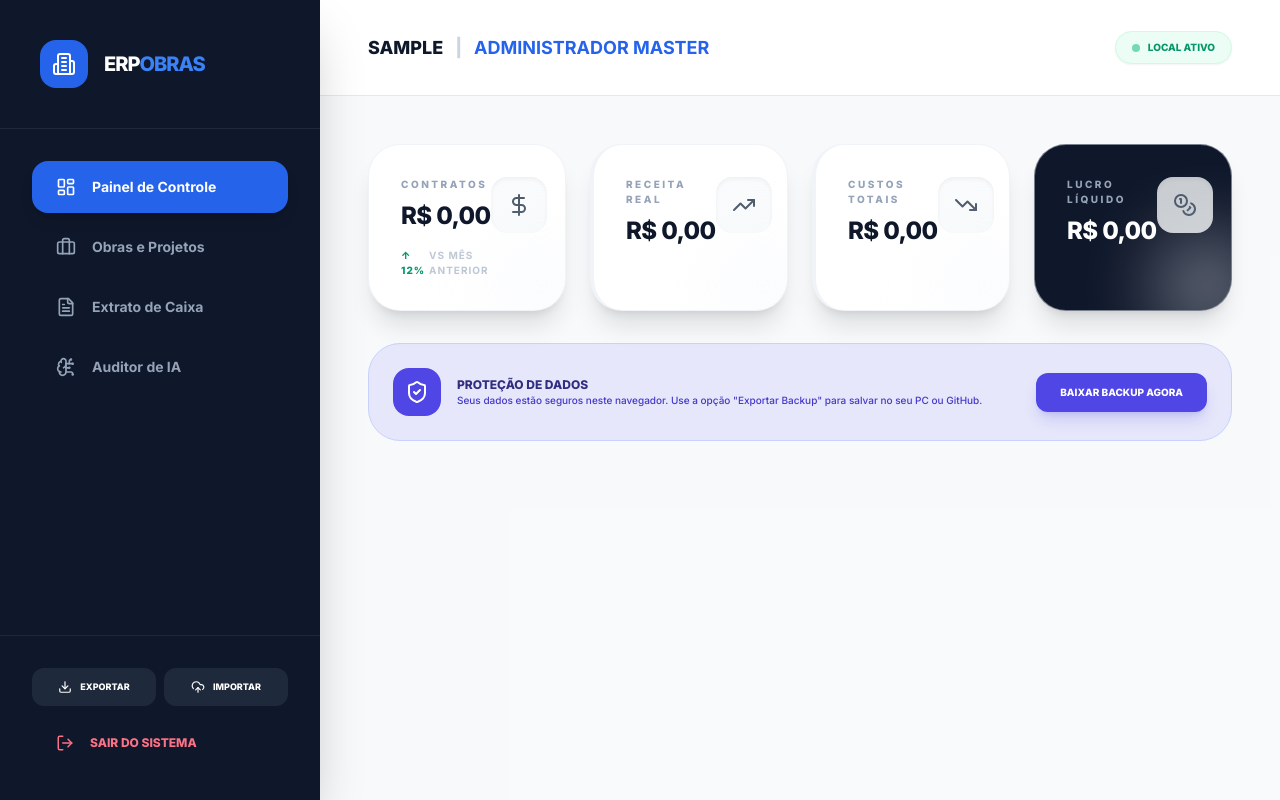
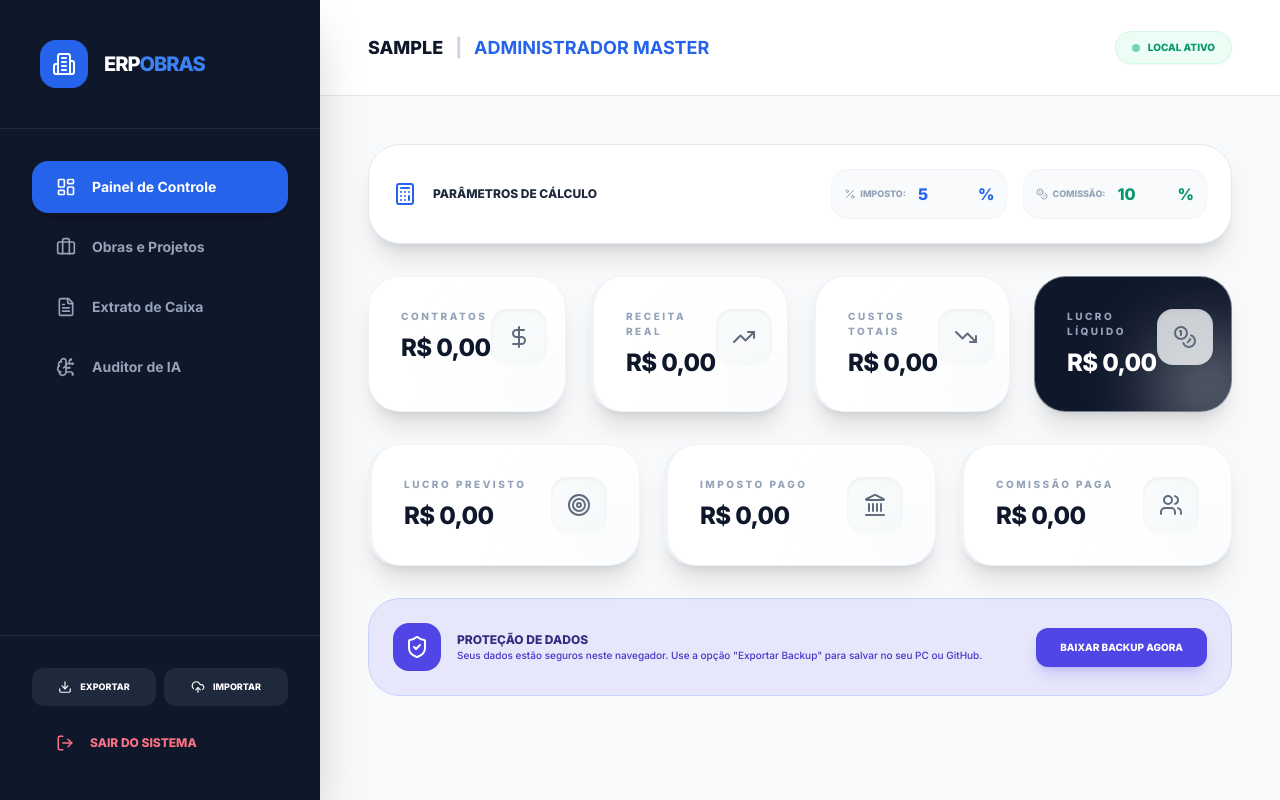
Before and after one commit to zpoliveira3/Gest-o-de-Obras, a React (Vite) app: page / in a window 1280 px wide. Both pictures are taken after typing "Sample", "Sample", "Sample123" into the empty fields and a click on the button "ACESSAR SISTEMA". Built offline with nearby package versions, Linux system fonts and the light colour scheme.

Commit message:
feat: Add global tax and commission rates
Introduces state management for global tax and commission rates,
persisted in localStorage, to be used in financial calculations
across the application. This enhances the system's flexibility for
project-specific financial configurations.

```diff
--- a/App.tsx
+++ b/App.tsx
@@ -5,7 +5,7 @@ import {
   BarChart3, X, Loader2, Save, FileUp, ShieldCheck,
   LogOut, KeyRound, Building2, TrendingDown, Briefcase,
   Coins, Receipt, RefreshCw, MapPin, PieChart as PieIcon, Users, UserPlus, Shield,
-  Calculator, Percent, Landmark, Calendar, FileText, Filter, List, CheckCircle, Clock, Edit2, FileStack, HardHat, Package, Wrench, Zap, AlertCircle, Download, UploadCloud
+  Calculator, Percent, Landmark, Calendar, FileText, Filter, List, CheckCircle, Clock, Edit2, FileStack, HardHat, Package, Wrench, Zap, AlertCircle, Download, UploadCloud, Target
 } from 'lucide-react';
 import { PieChart, Pie, Cell, ResponsiveContainer, Tooltip } from 'recharts';
 import { Project, ExpenseCategory, AuthState, User, UserRole, Revenue, Expense } from './types';
@@ -24,6 +24,16 @@ const App: React.FC = () => {
   const [companyUsers, setCompanyUsers] = useState<User[]>([]);
   const [activeView, setActiveView] = useState<'dashboard' | 'projects' | 'ai' | 'analytics' | 'team' | 'reports'>('dashboard');
   const fileInputRef = useRef<HTMLInputElement>(null);
+
+  // Taxas Globais para o Painel
+  const [globalTaxRate, setGlobalTaxRate] = useState<number>(() => {
+    const saved = localStorage.getItem('erp_global_tax_v3');
+    return saved ? Number(saved) : 5;
+  });
+  const [globalCommRate, setGlobalCommRate] = useState<number>(() => {
+    const saved = localStorage.getItem('erp_global_comm_v3');
+    return saved ? Number(saved) : 10;
+  });
 
   // States para Formulários
   const [isProjectModalOpen, setIsProjectModalOpen] = useState(false);
@@ -89,8 +99,10 @@ const App: React.FC = () => {
     if (auth.isLoggedIn && auth.companyKey) {
       localStorage.setItem(`erp_data_${auth.companyKey}`, JSON.stringify(projects));
       localStorage.setItem(`erp_users_${auth.companyKey}`, JSON.stringify(companyUsers));
+      localStorage.setItem('erp_global_tax_v3', globalTaxRate.toString());
+      localStorage.setItem('erp_global_comm_v3', globalCommRate.toString());
     }
-  }, [projects, companyUsers, auth]);
+  }, [projects, companyUsers, auth, globalTaxRate, globalCommRate]);
 
   // Funcionalidade de Backup
   const exportData = () => {
@@ -98,8 +110,10 @@ const App: React.FC = () => {
       projects,
       companyUsers,
       auth,
+      globalTaxRate,
+      globalCommRate,
       exportDate: new Date().toISOString(),
-      version: '3.0'
+      version: '3.1'
     };
     const blob = new Blob([JSON.stringify(data, null, 2)], { type: 'application/json' });
     const url = URL.createObjectURL(blob);
@@ -124,6 +138,8 @@ const App: React.FC = () => {
           setProjects(json.projects);
           if (json.companyUsers) setCompanyUsers(json.companyUsers);
           if (json.auth) setAuth(json.auth);
+          if (json.globalTaxRate) setGlobalTaxRate(json.globalTaxRate);
+          if (json.globalCommRate) setGlobalCommRate(json.globalCommRate);
           alert("Backup restaurado com sucesso!");
         } else {
           alert("Arquivo de backup inválido.");
@@ -133,7 +149,6 @@ const App: React.FC = () => {
       }
     };
     reader.readAsText(file);
-    // Limpar input
     if (fileInputRef.current) fileInputRef.current.value = '';
   };
 
@@ -323,23 +338,21 @@ const App: React.FC = () => {
     const budget = projects.reduce((s, p) => s + p.budget, 0);
     const plannedRevenue = projects.reduce((s, p) => s + (p.plannedRevenues?.reduce((rs, r) => rs + r.amount, 0) || 0), 0);
 
-    let totalTaxes = 0;
-    let totalCommissions = 0;
-    projects.forEach(p => {
-      const pRevenue = p.revenues.reduce((rs, r) => rs + r.amount, 0);
-      const pTax = pRevenue * (p.taxPercentage / 100);
-      const pCommission = (pRevenue - pTax) * (p.commissionPercentage / 100);
-      totalTaxes += pTax;
-      totalCommissions += pCommission;
-    });
+    // Cálculos baseados nas taxas globais inseridas no Painel
+    const totalTaxes = revenue * (globalTaxRate / 100);
+    const totalCommissions = (revenue - totalTaxes) * (globalCommRate / 100);
+
+    // Projeção baseada no budget total
+    const projectedTaxes = budget * (globalTaxRate / 100);
+    const projectedCommissions = (budget - projectedTaxes) * (globalCommRate / 100);
 
     return {
       budget, revenue, expenses, plannedRevenue,
       taxes: totalTaxes, commissions: totalCommissions,
       currentProfit: revenue - (expenses + totalTaxes + totalCommissions),
-      plannedProfit: budget - (expenses + totalTaxes + totalCommissions)
+      plannedProfit: budget - (expenses + projectedTaxes + projectedCommissions)
     };
-  }, [projects]);
+  }, [projects, globalTaxRate, globalCommRate]);
 
   const allExpensesSorted = useMemo(() => {
     let list = projects.flatMap(p => p.expenses.map(e => ({ ...e, projectName: p.name, projectId: p.id })));
@@ -393,7 +406,6 @@ const App: React.FC = () => {
           </button>
         </nav>
 
-        {/* Novas Opções de Backup no Sidebar */}
         <div className="p-8 border-t border-slate-800 space-y-3">
            <div className="flex gap-2">
              <button onClick={exportData} className="flex-1 flex items-center justify-center gap-2 p-3 bg-slate-800 hover:bg-slate-700 rounded-xl text-[9px] font-black uppercase transition-all" title="Baixar todos os dados"><Download size={14}/> Exportar</button>
@@ -415,12 +427,49 @@ const App: React.FC = () => {
         <div className="flex-1 overflow-y-auto p-6 md:p-12 bg-slate-50/50">
           {activeView === 'dashboard' && (
             <div className="max-w-7xl mx-auto space-y-8 animate-in fade-in duration-500">
+              {/* Barra de Configuração de Taxas Globais */}
+              <div className="bg-white p-6 rounded-[2rem] border border-slate-200 shadow-xl flex flex-col md:flex-row items-center justify-between gap-6">
+                 <div className="flex items-center gap-4">
+                    <Calculator size={24} className="text-blue-600" />
+                    <h3 className="text-xs font-black uppercase text-slate-800">Parâmetros de Cálculo</h3>
+                 </div>
+                 <div className="flex flex-wrap gap-4 items-center">
+                    <div className="flex items-center gap-3 bg-slate-50 p-3 rounded-2xl border border-slate-100 group focus-within:border-blue-500 transition-all">
+                       <label className="text-[9px] font-black text-slate-400 uppercase flex items-center gap-1"><Percent size={12}/> Imposto:</label>
+                       <input
+                         type="number"
+                         value={globalTaxRate}
+                         onChange={e => setGlobalTaxRate(Number(e.target.value))}
+                         className="w-12 bg-transparent font-black text-blue-600 outline-none"
+                       />
+                       <span className="text-blue-600 font-black">%</span>
+                    </div>
+                    <div className="flex items-center gap-3 bg-slate-50 p-3 rounded-2xl border border-slate-100 group focus-within:border-emerald-500 transition-all">
+                       <label className="text-[9px] font-black text-slate-400 uppercase flex items-center gap-1"><Coins size={12}/> Comissão:</label>
+                       <input
+                         type="number"
+                         value={globalCommRate}
+                         onChange={e => setGlobalCommRate(Number(e.target.value))}
+                         className="w-12 bg-transparent font-black text-emerald-600 outline-none"
+                       />
+                       <span className="text-emerald-600 font-black">%</span>
+                    </div>
+                 </div>
+              </div>
+
               <div className="grid grid-cols-1 md:grid-cols-2 lg:grid-cols-4 gap-6">
-                <StatCard title="Contratos" value={formatBRL(summary.budget)} icon={<DollarSign size={24}/>} trend={{value: 12, isPositive: true}} />
+                <StatCard title="Contratos" value={formatBRL(summary.budget)} icon={<DollarSign size={24}/>} />
                 <StatCard title="Receita Real" value={formatBRL(summary.revenue)} icon={<TrendingUp size={24}/>} colorClass="bg-white border-l-4 border-emerald-500" />
                 <StatCard title="Custos Totais" value={formatBRL(summary.expenses)} icon={<TrendingDown size={24}/>} colorClass="bg-white border-l-4 border-rose-500" />
                 <StatCard title="Lucro Líquido" value={formatBRL(summary.currentProfit)} icon={<Coins size={24}/>} colorClass="bg-slate-900 text-white" />
               </div>
+
+              <div className="grid grid-cols-1 md:grid-cols-3 gap-6">
+                <StatCard title="Lucro Previsto" value={formatBRL(summary.plannedProfit)} icon={<Target size={24}/>} colorClass="bg-white border-l-4 border-blue-500" />
+                <StatCard title="Imposto Pago" value={formatBRL(summary.taxes)} icon={<Landmark size={24}/>} colorClass="bg-white border-l-4 border-amber-500" />
+                <StatCard title="Comissão Paga" value={formatBRL(summary.commissions)} icon={<Users size={24}/>} colorClass="bg-white border-l-4 border-indigo-500" />
+              </div>
+
               <div className="bg-indigo-600/10 border border-indigo-200 p-6 rounded-[2rem] flex flex-col md:flex-row items-center justify-between gap-4">
                  <div className="flex items-center gap-4">
                    <div className="p-3 bg-indigo-600 rounded-2xl text-white"><ShieldCheck size={24}/></div>
```
